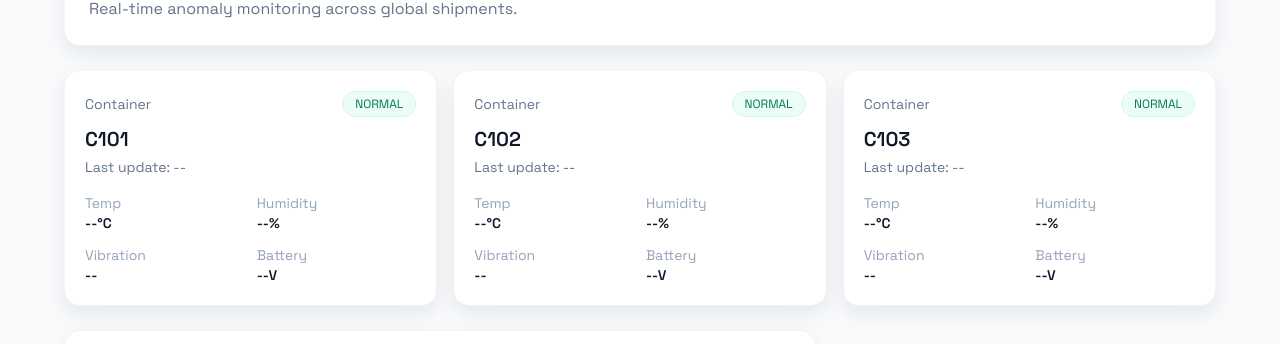
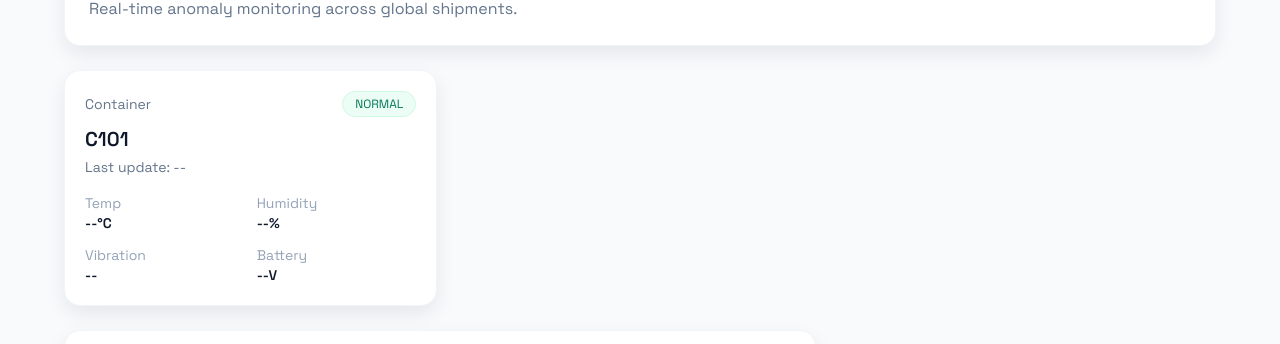
Before and after one commit to CheranV-013/tamperz, a React (Vite) app in the folder frontend/: page / in a window 1280 px wide. Shown: the part 164-508 px from the top of the page. Built offline with nearby package versions, Linux system fonts and the light colour scheme; no server answers.

Commit message:
Initial commit - tamper detection backend

```diff
--- a/frontend/src/pages/Dashboard.jsx
+++ b/frontend/src/pages/Dashboard.jsx
@@ -52,14 +52,11 @@ const Dashboard = () => {
   }, []);
 
   const containerCards = useMemo(() => {
-    const ids = ["C101", "C102", "C103"];
+    const latest = sensorData[sensorData.length - 1];
+    const id = latest?.container_id || "C101";
 
-    return ids.map((id) => {
-      const latest = [...sensorData]
-        .reverse()
-        .find((item) => item.container_id === id);
-
-      return {
+    return [
+      {
         id,
         status: "normal",
         lastUpdate: latest ? latest.timestamp : "--",
@@ -69,8 +66,8 @@ const Dashboard = () => {
         battery: latest?.battery_voltage
           ? Number(latest.battery_voltage).toFixed(2)
           : "--",
-      };
-    });
+      },
+    ];
   }, [sensorData]);
 
   return (
```
Also changed, not shown: 2 other files (tests, documents, lock files or other folders).
